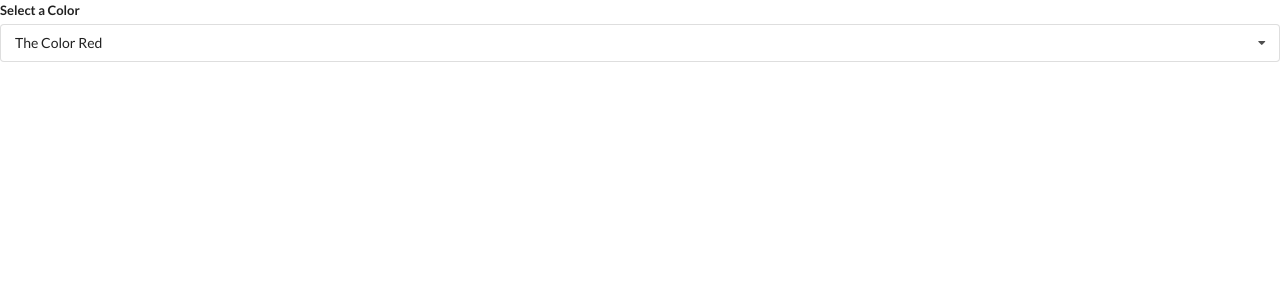
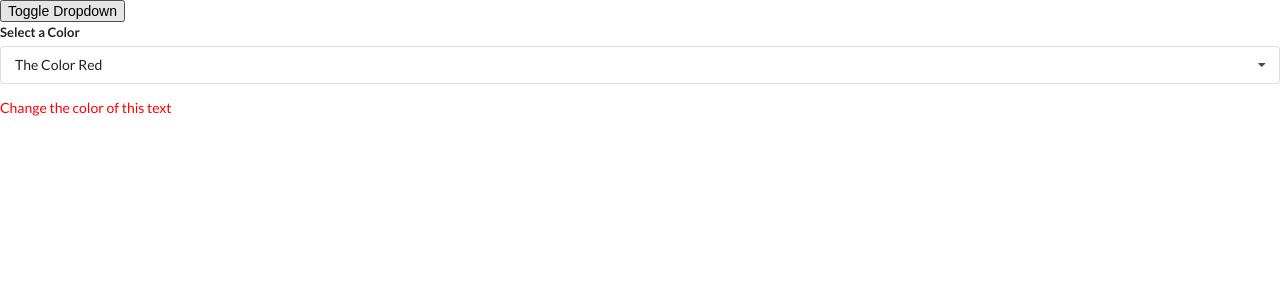
Before and after one commit to colineckert/rr-projects, a React (Create React App) app in the folder widgets/: page / in a window 1280 px wide. Shown: the top 300 px of the page. Built offline with nearby package versions, Linux system fonts and the light colour scheme.

Commit message:
change color

```diff
--- a/widgets/src/App.js
+++ b/widgets/src/App.js
@@ -35,14 +35,20 @@
 
 export default () => {
   const [selected, setSelected] = useState(options[0]);
+  const [showDropdown, setShowDropdown] = useState(true);
 
   return (
     <div>
-      <Dropdown
-        selected={selected}
-        onSelectionChange={setSelected}
-        options={options}
-      />
+      <button onClick={() => setShowDropdown(!showDropdown)}>
+        Toggle Dropdown
+      </button>
+      {showDropdown ? (
+        <Dropdown
+          selected={selected}
+          onSelectionChange={setSelected}
+          options={options}
+        />
+      ) : null}
     </div>
   );
 };
--- a/widgets/src/components/Dropdown.js
+++ b/widgets/src/components/Dropdown.js
@@ -1,16 +1,24 @@
-import React, { useEffect, useState } from 'react';
+import React, { useEffect, useState, useRef } from 'react';
 
 const Dropdown = ({ options, selected, onSelectionChange }) => {
   const [open, setOpen] = useState(false);
+  const ref = useRef();
 
   useEffect(() => {
-    document.body.addEventListener(
-      'click',
-      () => {
-        setOpen(false);
-      },
-      { capture: true }
-    );
+    const onBodyClick = (event) => {
+      if (ref.current.contains(event.target)) {
+        return;
+      }
+      setOpen(false);
+    };
+
+    document.body.addEventListener('click', onBodyClick, { capture: true });
+
+    return () => {
+      document.body.removeEventListener('click', onBodyClick, {
+        capture: true,
+      });
+    };
   }, []);
 
   const renderedOptions = options.map((option) => {
@@ -30,7 +38,7 @@
   });
 
   return (
-    <div className="ui form">
+    <div ref={ref} className="ui form">
       <div className="field">
         <label className="label">Select a Color</label>
         <div
@@ -44,6 +52,7 @@
           </div>
         </div>
       </div>
+      <p style={{ color: selected.value }}>Change the color of this text</p>
     </div>
   );
 };
```
